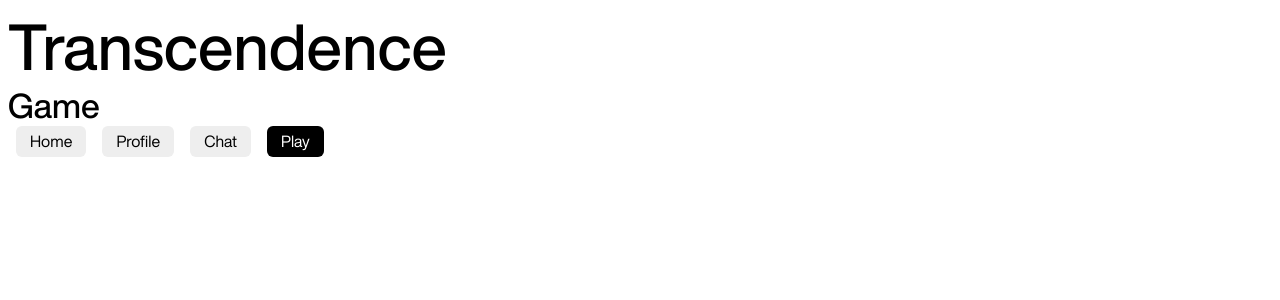
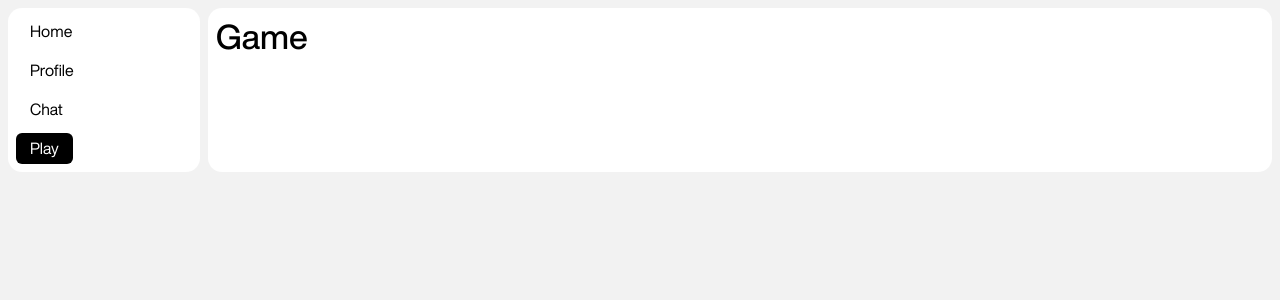
Before and after one commit to TDSn3/transcendence, a React (Vite) app in the folder frontend/: page /game in a window 1280 px wide. Shown: the top 300 px of the page. Built offline with nearby package versions, Linux system fonts and the light colour scheme.

Commit message:
change navbar to sidebar

```diff
--- a/frontend/src/App.tsx
+++ b/frontend/src/App.tsx
@@ -1,5 +1,5 @@
 import { Route, Routes } from 'react-router-dom';
-import Navbar from './components/Navbar';
+import Navbar from './components/Navbar/Navbar';
 import Home from './components/Home';
 import Profile from './components/Profile';
 import Chat from './components/Chat';
@@ -7,15 +7,14 @@ import Game from './components/Game';
 
 const App = () => {
   return (
-    <div className="App">
-      <h1>Transcendence</h1>
+    <div className={'App container'}>
+      <Navbar/>
       <Routes>
-        <Route path="/" element={<Home />} />
-        <Route path="/profile" element={<Profile />} />
-        <Route path="/chat" element={<Chat />} />
-        <Route path="/game" element={<Game />} />
+        <Route path="/" element={<Home/>} />
+        <Route path="/profile" element={<Profile/>} />
+        <Route path="/chat" element={<Chat/>} />
+        <Route path="/game" element={<Game/>} />
       </Routes>
-      <Navbar/>
     </div>
   );
 };
--- a/frontend/src/components/Button/Button.tsx
+++ b/frontend/src/components/Button/Button.tsx
@@ -21,13 +21,13 @@ const Button = ({ text, to, buttonSelected, setButtonSelected }: ButtonProps) =>
   }, [location, to, text, setButtonSelected]);
 
   return (
-    <span style={{ margin: '8px' }}>
+    <div style={{ margin: '8px' }}>
       <Link to={to}>
         <button className={buttonSelected === text ? 'clicked-button-style' : 'button-style'} >
           {text}
         </button>
       </Link>
-    </span>
+    </div>
   );
 };
 
--- a/frontend/src/components/Button/button.css
+++ b/frontend/src/components/Button/button.css
@@ -1,6 +1,6 @@
 .button-style {
 	border: none;
-	background-color: #eeeeee;
+	background-color: #ffffff;
 
 	color: black;
 	font-family: 'Helvetica Now Display', Helvetica, sans-serif;
@@ -37,10 +37,6 @@
 }
 
 .button-style:hover {
-	background-color: #dddddd;
+	background-color: #f2f2f2;
 	transition: background-color 0.2s ease-in-out;
 }
-
-.button-style:active {
-	background-color: #cccccc;
-}
--- a/frontend/src/components/Chat.tsx
+++ b/frontend/src/components/Chat.tsx
@@ -2,9 +2,9 @@
 const Chat = () =>
 {
   return (
-    <>
+    <div className='page'>
       <h3>Chat</h3>
-    </>
+    </div>
   );
 };
 
--- a/frontend/src/components/Game.tsx
+++ b/frontend/src/components/Game.tsx
@@ -2,9 +2,9 @@
 const Game = () =>
 {
   return (
-    <>
+    <div className='page'>
       <h3>Game</h3>
-    </>
+    </div>
   );
 };
 
--- a/frontend/src/components/Home.tsx
+++ b/frontend/src/components/Home.tsx
@@ -1,9 +1,9 @@
 const Home = () =>
 {
   return (
-    <>
+    <div className='page'>
       <h3>Home</h3>
-    </>
+    </div>
   );
 };
 
--- a/frontend/src/components/Navbar.tsx
+++ b/frontend/src/components/Navbar/Navbar.tsx
@@ -1,13 +1,14 @@
 import { useState } from 'react';
 
-import Button from './Button/Button';
+import Button from '../Button/Button';
+import './navbar.css';
 
 const Navbar = () =>
 {
   const [buttonSelected, setButtonSelected] = useState<string>('');
 
   return (
-    <div>
+    <div className={'navbar-style'}>
       <Button to="/" text='Home' buttonSelected={buttonSelected} setButtonSelected={setButtonSelected} />
       <Button to="/profile" text='Profile' buttonSelected={buttonSelected} setButtonSelected={setButtonSelected} />
       <Button to="/chat" text='Chat' buttonSelected={buttonSelected} setButtonSelected={setButtonSelected} />
--- /dev/null
+++ b/frontend/src/components/Navbar/navbar.css
@@ -0,0 +1,5 @@
+.navbar-style {
+	background-color: #ffffff;
+	width: 192px;
+	border-radius: 14px;
+}
--- a/frontend/src/components/Profile.tsx
+++ b/frontend/src/components/Profile.tsx
@@ -2,9 +2,9 @@
 const Profile = () =>
 {
   return (
-    <>
+    <div className='page'>
       <h3>Profile</h3>
-    </>
+    </div>
   );
 };
 
--- a/frontend/src/index.css
+++ b/frontend/src/index.css
@@ -5,7 +5,24 @@ html, h1, h2, h3, h4, h5, h6, p, ul, ol, li, figure, figcaption, blockquote, dl,
 }
 
 body {
-	margin: 8;
+	margin: 0;
+	padding: 8px;
+	background-color: #f2f2f2;
+}
+
+.container {
+	display: flex;
+	flex-direction: row;
+	overflow: hidden;
+	height: 100%;
+	gap: 8px;
+}
+
+.page {
+	flex-grow: 1;
+	padding: 8px;
+	background-color: #ffffff;
+	border-radius: 14px;
 }
 
 h1 {
```
